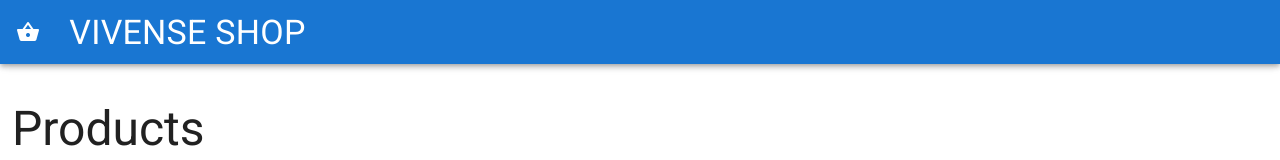
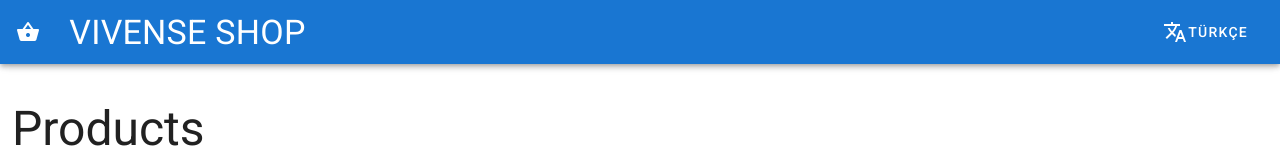
Before and after one commit to turanibrahim/vivense-test-case, a Vue app: page /en/ in a window 1280 px wide. Shown: the top 160 px of the page. Built offline with nearby package versions, Linux system fonts and the light colour scheme.

Commit message:
add language switching

```diff
--- a/src/components/Layout/VLayoutHeader.vue
+++ b/src/components/Layout/VLayoutHeader.vue
@@ -1,9 +1,37 @@
 <script>
 export default {
   name: 'VLayoutHeader',
+  computed: {
+    locales() {
+      return {
+        tr: 'Türkçe',
+        en: 'English',
+      };
+    },
+    currentLocale() {
+      return this.$i18n.locale;
+    },
+    otherLocaleKey() {
+      return Object.keys(this.locales).find((key) => key !== this.currentLocale);
+    },
+    otherLocale() {
+      return this.locales[this.otherLocaleKey];
+    },
+  },
   methods: {
     redirectHome() {
       this.$router.push({ name: 'Home' });
+    },
+    changeLocale() {
+      this.$router.push({
+        ...this.$route,
+        params: {
+          ...this.$route.params,
+          language: this.otherLocaleKey,
+        },
+      });
+
+      this.$i18n.locale = this.otherLocaleKey;
     },
   },
 };
@@ -24,6 +52,14 @@ export default {
         {{ $t('website.title') }}
       </h1>
     </v-btn>
+
+    <v-spacer />
+
+    <v-btn text @click="changeLocale">
+      <v-icon>mdi mdi-translate</v-icon>
+
+      {{ otherLocale }}
+    </v-btn>
   </v-app-bar>
 </template>
 
```
